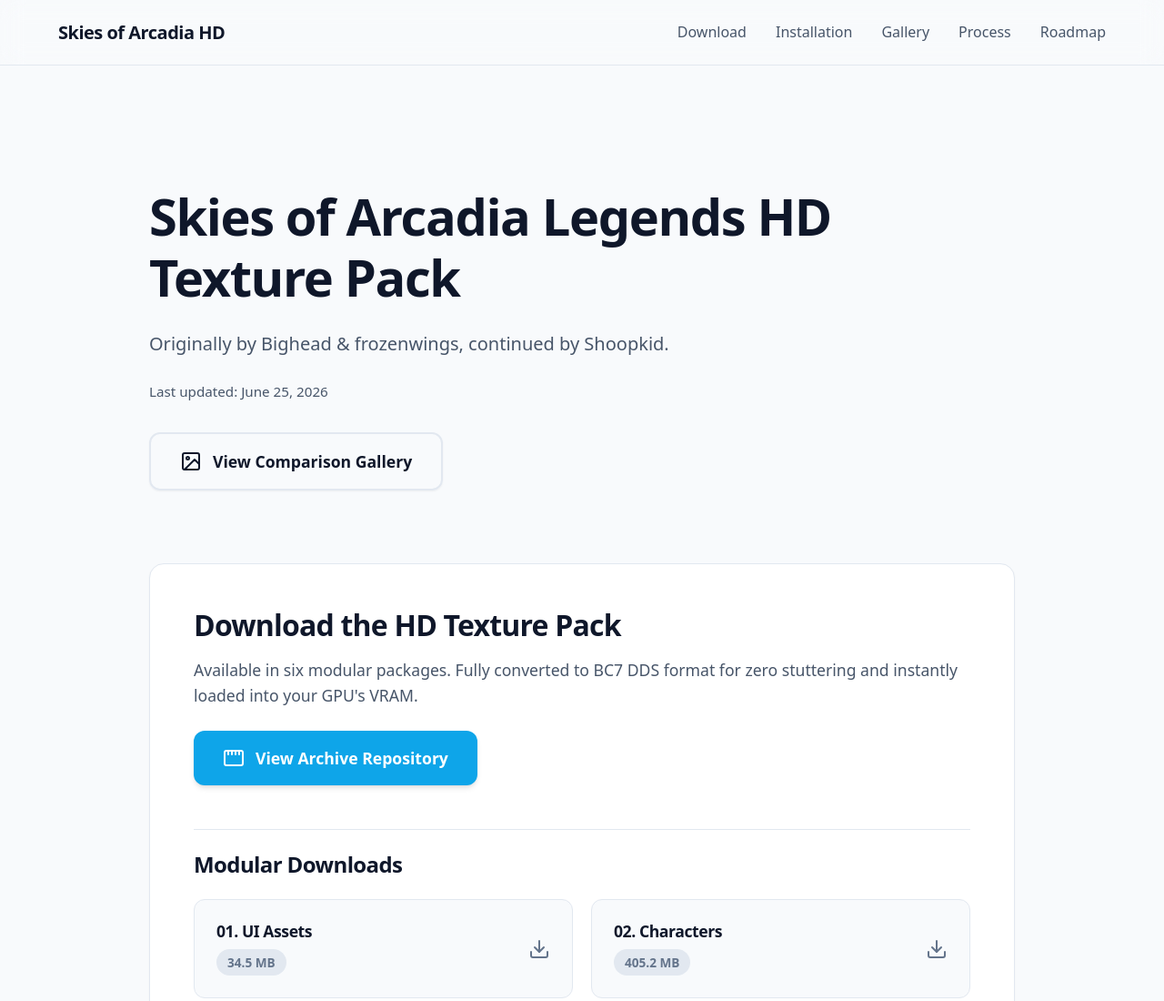
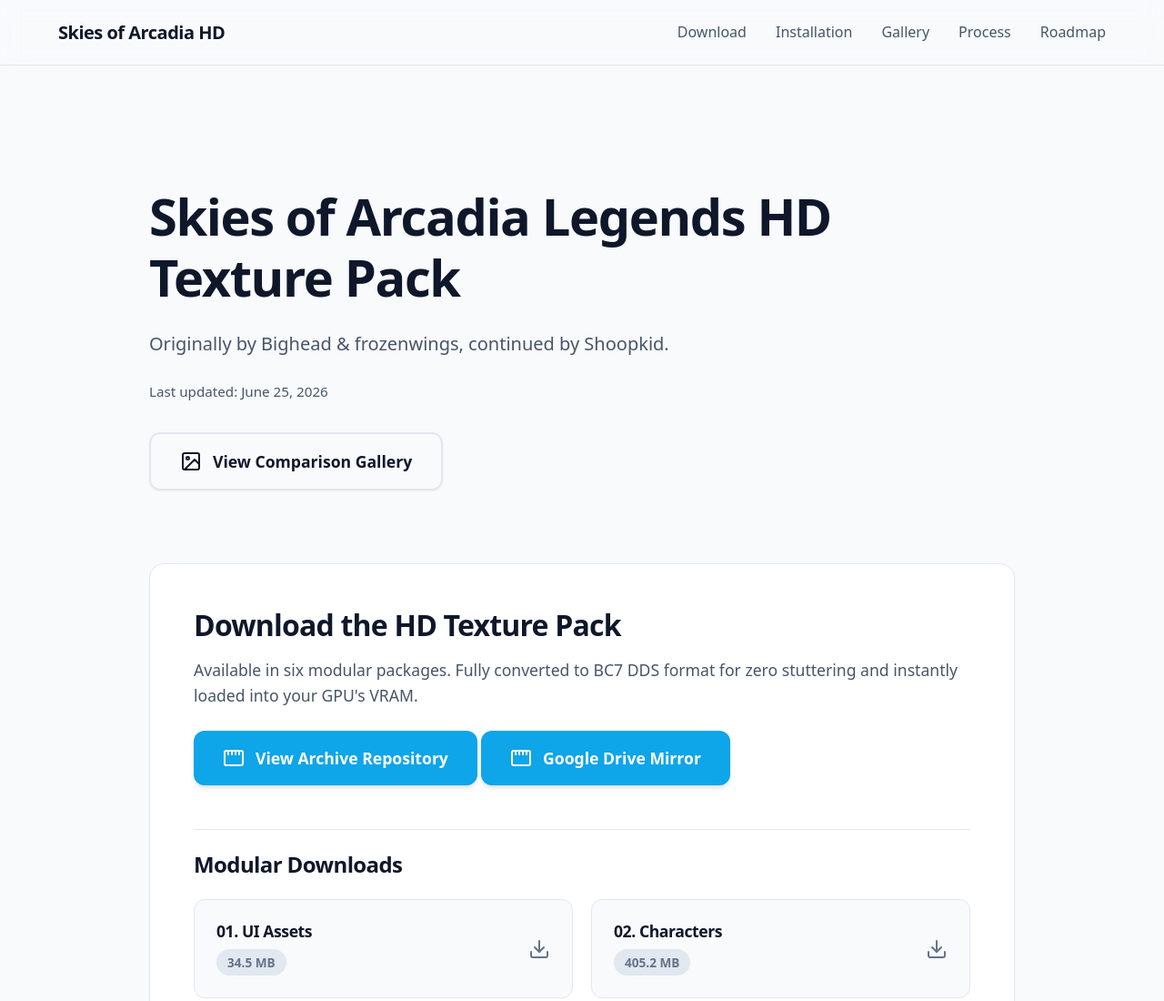
Before and after one commit to lewiswake/Skies-of-Arcadia-Legends-HD-Texture-Project, a plain HTML site: page index.html in a window 1280 px wide. Shown: the top 1100 px of the page at 91% size. Drawn offline with Linux system fonts and the light colour scheme.

```diff
--- a/index.html
+++ b/index.html
@@ -170,6 +170,30 @@
               <path d="M18 4v4"></path>
             </svg>
             View Archive Repository
+          </a>
+          <a
+            href="https://drive.google.com/drive/folders/1BuXhFw8TEIgEIbI5aqrz8OaobzVJvLtf?usp=drive_link"
+            target="_blank"
+            rel="noopener noreferrer"
+            class="btn btn-primary"
+          >
+            <svg
+              width="24"
+              height="24"
+              viewBox="0 0 24 24"
+              fill="none"
+              stroke="currentColor"
+              stroke-width="2"
+              stroke-linecap="round"
+              stroke-linejoin="round"
+            >
+              <rect x="2" y="4" width="20" height="16" rx="2"></rect>
+              <path d="M10 4v4"></path>
+              <path d="M14 4v4"></path>
+              <path d="M6 4v4"></path>
+              <path d="M18 4v4"></path>
+            </svg>
+            Google Drive Mirror
           </a>
         </div>
 
```
